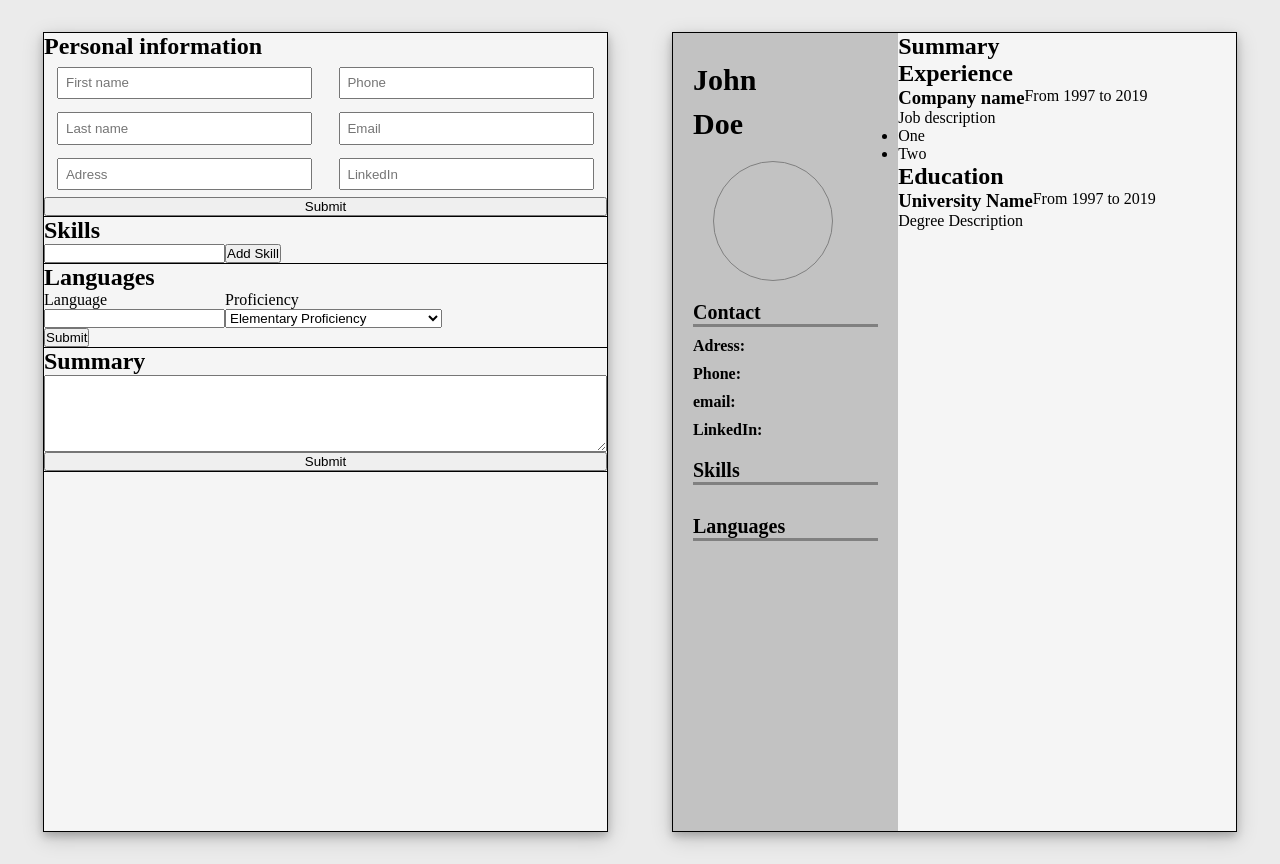
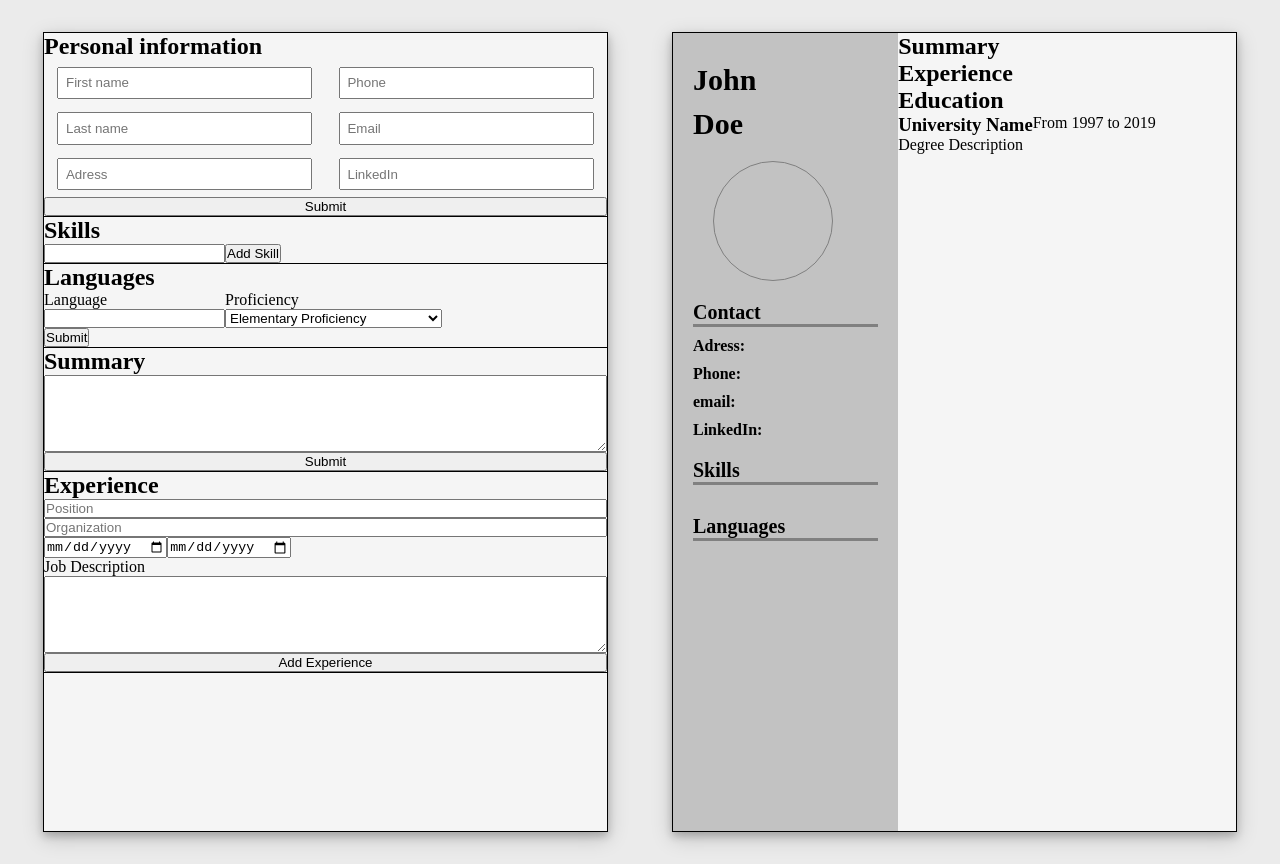
Before and after one commit to MrDando/CV-Project, a React (Create React App) app: page / in a window 1280 px wide. Built offline with nearby package versions, Linux system fonts and the light colour scheme.

Commit message:
Added experience section with edit and delete functionality

```diff
--- a/src/App.js
+++ b/src/App.js
@@ -17,6 +17,8 @@ class App extends React.Component {
     this.addLanguage = this.addLanguage.bind(this)
     this.modifyLanguage = this.modifyLanguage.bind(this)
     this.submitSummary = this.submitSummary.bind(this)
+    this.submitExperience = this.submitExperience.bind(this)
+    this.modifyExperience = this.modifyExperience.bind(this)
 
     this.personal = {
       firstname: '',
@@ -32,7 +34,8 @@ class App extends React.Component {
       linkedIn: '',
       skills: [],
       languages: [],
-      summary: ''
+      summary: '',
+      experiences: [],
     }
   }
 
@@ -137,13 +140,101 @@ class App extends React.Component {
     this.setState({summary: newSummary})
   }
 
+  dateToObject(date) {
+    const dateArr = date.split('-')
+    const dateObj = {
+      year: dateArr[0],
+      month: dateArr[1],
+      day: dateArr[2]
+    }
+    return dateObj
+  }
+
+  submitExperience(e) {
+    e.preventDefault()
+    const position = e.target.querySelector('.position').value
+    e.target.querySelector('.position').value = ''
+    const employer = e.target.querySelector('.employer').value
+    e.target.querySelector('.employer').value = ''
+    const from = e.target.querySelector('.employment-from').value
+    const fromObj = this.dateToObject(from)
+    e.target.querySelector('.employment-from').value = ''
+    const to = e.target.querySelector('.employment-to').value
+    const toObj = this.dateToObject(to)
+    e.target.querySelector('.employment-to').value = ''
+    const description = e.target.querySelector('.employment-description').value
+    e.target.querySelector('.employment-description').value = ''
+    const id = uniqid()
+
+    const employment = {
+      position: position,
+      employer: employer,
+      from: from,
+      fromObj: fromObj,
+      to: to,
+      toObj: toObj,
+      description: description,
+      key: id
+    }
+    this.setState({
+      experiences: this.state.experiences.concat(employment),
+    });
+  }
+
+  modifyExperience(e) {
+    const container = e.target.parentElement.parentElement
+    const type = e.target.innerText;
+    const position = container.querySelector('.position').value
+    const employer = container.querySelector('.employer').value
+    const from = container.querySelector('.from').value
+    const fromObj = this.dateToObject(from)
+    const to = container.querySelector('.to').value
+    const toObj = this.dateToObject(to)
+    const description = container.querySelector('.description').value
+    const key = e.target.id
+
+    const updatedExperience = {
+      position: position,
+      employer: employer,
+      from: from,
+      fromObj: fromObj,
+      to: to,
+      toObj: toObj,
+      description: description,
+      key: key
+    }
+
+    this.setState(prevState => {
+      let updatedState = []
+      prevState.experiences.forEach(experience => {
+        if (e.target.id === experience.key) {
+          if (type === 'Edit') {
+            updatedState.push(updatedExperience)
+          }
+          } else {
+            updatedState.push(experience)
+        }
+      })
+      return {experiences: updatedState}
+    })
+  }
+
   render() {
     return (
 
       <div className='flex justify-center scale-down'>
         <div className='cv-form'>
-          <PersonalForm data={this.state} submitForm={this.submitForm} handleChange={this.handleChange} addSkill={this.addSkill} modifySkill={this.modifySkill} addLanguage={this.addLanguage} modifyLanguage={this.modifyLanguage}/>
-          <ProfessionalForm data={this.state} submitSummary={this.submitSummary}/>
+          <PersonalForm data={this.state}
+                        submitForm={this.submitForm}
+                        handleChange={this.handleChange}
+                        addSkill={this.addSkill}
+                        modifySkill={this.modifySkill}
+                        addLanguage={this.addLanguage}
+                        modifyLanguage={this.modifyLanguage}/>
+          <ProfessionalForm data={this.state}
+                            submitSummary={this.submitSummary}
+                            submitExperience={this.submitExperience}
+                            modifyExperience={this.modifyExperience}/>
         </div>
         <div className='cv flex'>
           <Personal data={this.state}/>
--- a/src/Components/CV/Professional.js
+++ b/src/Components/CV/Professional.js
@@ -9,21 +9,20 @@ function Summary(props) {
     )
 }
 
-function Experience() {
+function Experience(props) {
     return(
         <div>
             <h2>Experience</h2>
-            <div className='job-container'>
-                <div className='flex'>
-                    <h3 className='organization-name'>Company name</h3>
-                    <span className='timespan'>From 1997 to 2019</span>
-                </div>
-                <span className='job-description'>Job description</span>
-                <ul className='job-responsibilities'>
-                    <li>One</li>
-                    <li>Two</li>
-                </ul>
-            </div>
+            {props.experiences.map(experience => {
+                return  <div key={experience.key} className='job-container'>
+                            <div className='flex'>
+                                <h3 className='position'>{experience.position}</h3>
+                                <h3 className='organization-name'>{experience.employer}</h3>
+                                <span className='timespan'>{experience.from.year} to {experience.to.year}</span>
+                            </div>
+                            <p>{experience.description}</p>
+                        </div>
+            })}
         </div>
     )
 }
@@ -44,11 +43,10 @@ function Education() {
 }
 
 function Professional(props) {
-    console.log(props)
     return(
         <div className='professional flex column'>
             <Summary summary={props.data.summary}/>
-            <Experience />
+            <Experience experiences={props.data.experiences}/>
             <Education />
         </div>
     )
--- a/src/Components/Form/ProfessionalForm.js
+++ b/src/Components/Form/ProfessionalForm.js
@@ -1,4 +1,38 @@
 import React from 'react'
+
+function ExperienceForm(props) {
+    return (
+        <div>
+            {props.experiences.map(experience => {
+                return  <div key={experience.key} className='flex column'>
+                            <div className='flex'>
+                                <div className='flex column'>
+                                    <label htmlFor='position'>Position</label>
+                                    <input className='position' name='position' type='text' defaultValue={experience.position}></input>
+                                    <label htmlFor='employer'>Organization</label>
+                                    <input className='employer' name='employer' type='text' defaultValue={experience.employer}></input>
+                                </div>
+                                <div className='flex column'>
+                                    <div className='flex'>
+                                        <label>From</label>
+                                        <input type='date' className='from' defaultValue={experience.from}></input>
+                                    </div>
+                                    <div className='flex'>
+                                        <label>To</label>
+                                        <input type='date' className='to' defaultValue={experience.to}></input>
+                                    </div>
+                                </div>
+                            </div>
+                            <textarea className='description' defaultValue={experience.description}></textarea>
+                            <div className='flex justify-center'>
+                                <button id={experience.key} onClick={props.modifyExperience}>Edit</button>
+                                <button id={experience.key} onClick={props.modifyExperience}>Delete</button>
+                            </div>
+                        </div>
+            })}
+        </div>
+    )
+}
 
 function ProfessionalForm(props) {
     return (
@@ -9,6 +43,25 @@ function ProfessionalForm(props) {
                     <textarea name="summary" cols="40" rows="5"></textarea>
                     <button type='submit'>Submit</button>
                 </form>
+            </div>
+            <div className='form-section'>
+                <h2>Experience</h2>
+                <ExperienceForm experiences={props.data.experiences} modifyExperience={props.modifyExperience}/>
+                <div className='experience-form'>
+                    <form className='flex column' onSubmit={props.submitExperience}>
+                        <input className='position' type='text' placeholder='Position'></input>
+                        <input className='employer' type='text' placeholder='Organization'></input>
+                        <div>
+                            <input className='employment-from' type='date'></input>
+                            <input className='employment-to' type='date'></input>
+                        </div>
+                        <div className='flex column'>
+                            <label htmlFor='employment-description'>Job Description</label>
+                            <textarea className='employment-description' name="employment-description" cols="40" rows="5"></textarea>
+                        </div>
+                        <button type='submit'>Add Experience</button>
+                    </form>
+                </div>
 
             </div>
         </div>
```
